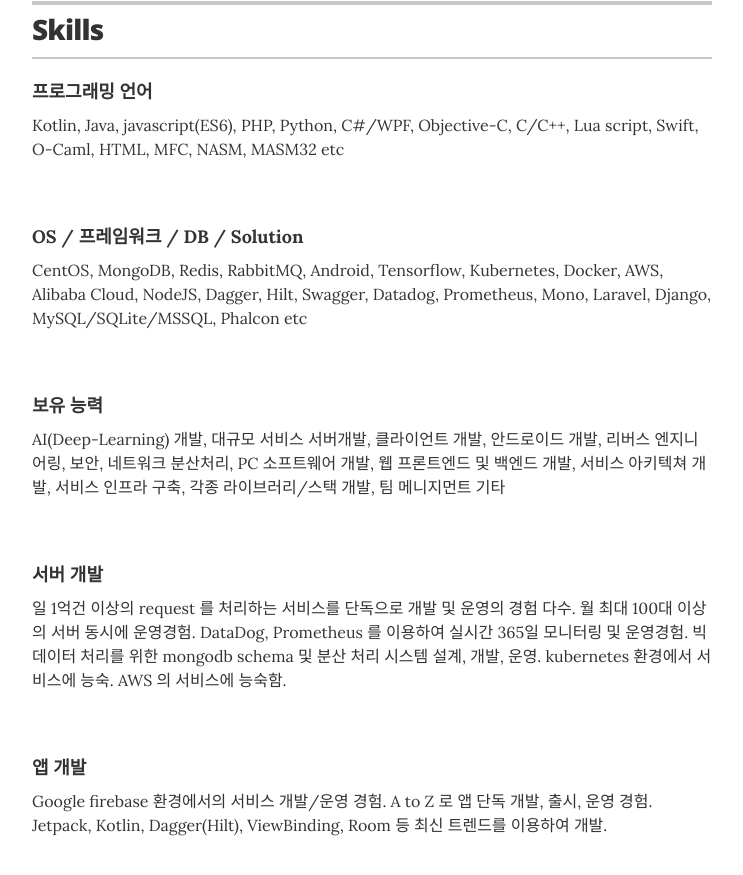
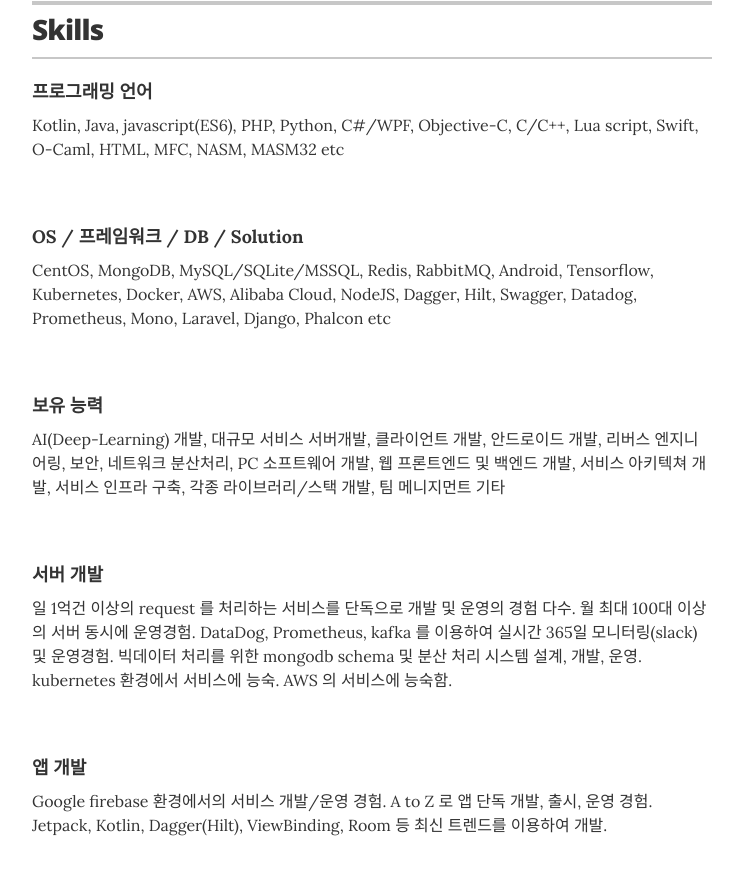
Before and after one commit to und3rs/resume_kr, a Jekyll site: the page built from index.html, in a window 1280 px wide and 900 px high, scrolled down 1971 px. Shown: the top 875 px of the window, without its empty margins (268-1011 px from the left). Built offline with Jekyll 4.4.1, drawn with Linux system fonts in a browser that asks for light colours.

Commit message:
Update skills.yml

```diff
--- a/_data/skills.yml
+++ b/_data/skills.yml
@@ -5,13 +5,13 @@
   description: Kotlin, Java, javascript(ES6), PHP, Python, C#/WPF, Objective-C, C/C++, Lua script, Swift, O-Caml, HTML, MFC, NASM, MASM32 etc
 
 - skill: OS / 프레임워크 / DB / Solution
-  description: CentOS, MongoDB, Redis, RabbitMQ, Android, Tensorflow, Kubernetes, Docker, AWS, Alibaba Cloud, NodeJS, Dagger, Hilt, Swagger, Datadog, Prometheus, Mono, Laravel, Django, MySQL/SQLite/MSSQL, Phalcon etc
+  description: CentOS, MongoDB, MySQL/SQLite/MSSQL, Redis, RabbitMQ, Android, Tensorflow, Kubernetes, Docker, AWS, Alibaba Cloud, NodeJS, Dagger, Hilt, Swagger, Datadog, Prometheus, Mono, Laravel, Django, Phalcon etc
 
 - skill: 보유 능력
   description: AI(Deep-Learning) 개발, 대규모 서비스 서버개발, 클라이언트 개발, 안드로이드 개발, 리버스 엔지니어링, 보안, 네트워크 분산처리, PC 소프트웨어 개발, 웹 프론트엔드 및 백엔드 개발, 서비스 아키텍쳐 개발, 서비스 인프라 구축, 각종 라이브러리/스택 개발, 팀 메니지먼트 기타
 
 - skill: 서버 개발
-  description: 일 1억건 이상의 request 를 처리하는 서비스를 단독으로 개발 및 운영의 경험 다수. 월 최대 100대 이상의 서버 동시에 운영경험. DataDog, Prometheus 를 이용하여 실시간 365일 모니터링 및 운영경험. 빅데이터 처리를 위한 mongodb schema 및 분산 처리 시스템 설계, 개발, 운영. kubernetes 환경에서 서비스에 능숙. AWS 의 서비스에 능숙함.
+  description: 일 1억건 이상의 request 를 처리하는 서비스를 단독으로 개발 및 운영의 경험 다수. 월 최대 100대 이상의 서버 동시에 운영경험. DataDog, Prometheus, kafka 를 이용하여 실시간 365일 모니터링(slack) 및 운영경험. 빅데이터 처리를 위한 mongodb schema 및 분산 처리 시스템 설계, 개발, 운영. kubernetes 환경에서 서비스에 능숙. AWS 의 서비스에 능숙함.
 
 - skill: 앱 개발
   description: Google firebase 환경에서의 서비스 개발/운영 경험. A to Z 로 앱 단독 개발, 출시, 운영 경험. Jetpack, Kotlin, Dagger(Hilt), ViewBinding, Room 등 최신 트렌드를 이용하여 개발.
```
